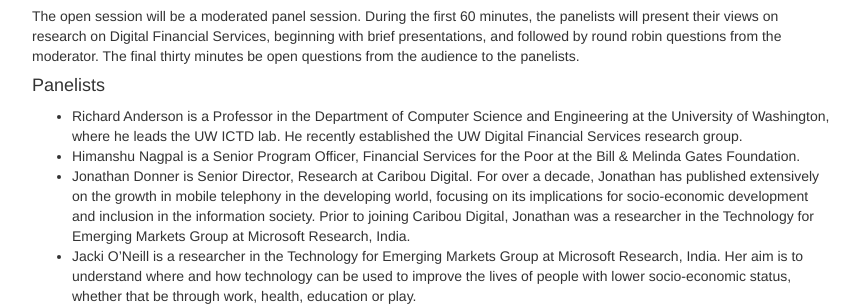
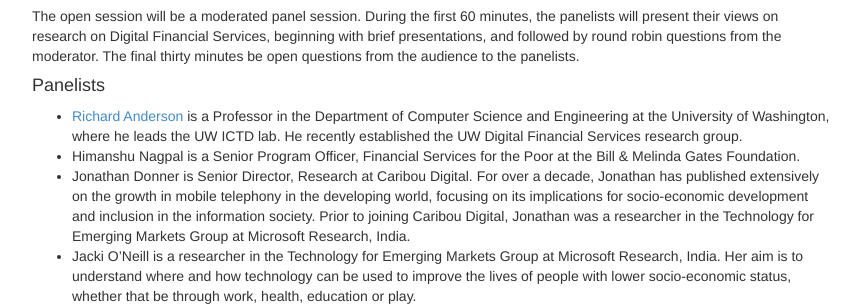
Before and after one commit to uw-ictd/uw-ictd.github.io, a Jekyll site: the page built from dfs/ictd_open_session.md, in a window 1280 px wide. Shown: the part 338-644 px from the top of the page, without its empty margins (208-1067 px from the left). Built offline with Jekyll 4.4.1, drawn with Linux system fonts in a browser that asks for light colours; some of the changed lines change nothing that is shown.

Commit message:
Adding a link

```diff
--- a/dfs/ictd_open_session.md
+++ b/dfs/ictd_open_session.md
@@ -15,7 +15,7 @@
 
 #### Panelists
 
-* Richard Anderson is a Professor in the Department of Computer Science and Engineering at the University of Washington, where he leads the UW ICTD lab.  He recently established the UW Digital Financial Services research group.
+* [Richard Anderson](http://www.cs.washington.edu/people/faculty/anderson) is a Professor in the Department of Computer Science and Engineering at the University of Washington, where he leads the UW ICTD lab.  He recently established the UW Digital Financial Services research group.
 * Himanshu Nagpal is a Senior Program Officer, Financial Services for the Poor at the Bill & Melinda Gates Foundation.
 * Jonathan Donner is Senior Director, Research at Caribou Digital. For over a decade, Jonathan has published extensively on the growth in mobile telephony in the developing world, focusing on its implications for socio-economic development and inclusion in the information society.  Prior to joining Caribou Digital, Jonathan was a researcher in the Technology for Emerging Markets Group at Microsoft Research, India.
 * Jacki O’Neill is a researcher in the Technology for Emerging Markets Group at Microsoft Research, India.   Her aim is to understand where and how technology can be used to improve the lives of people with lower socio-economic status, whether that be through work, health, education or play.
```
